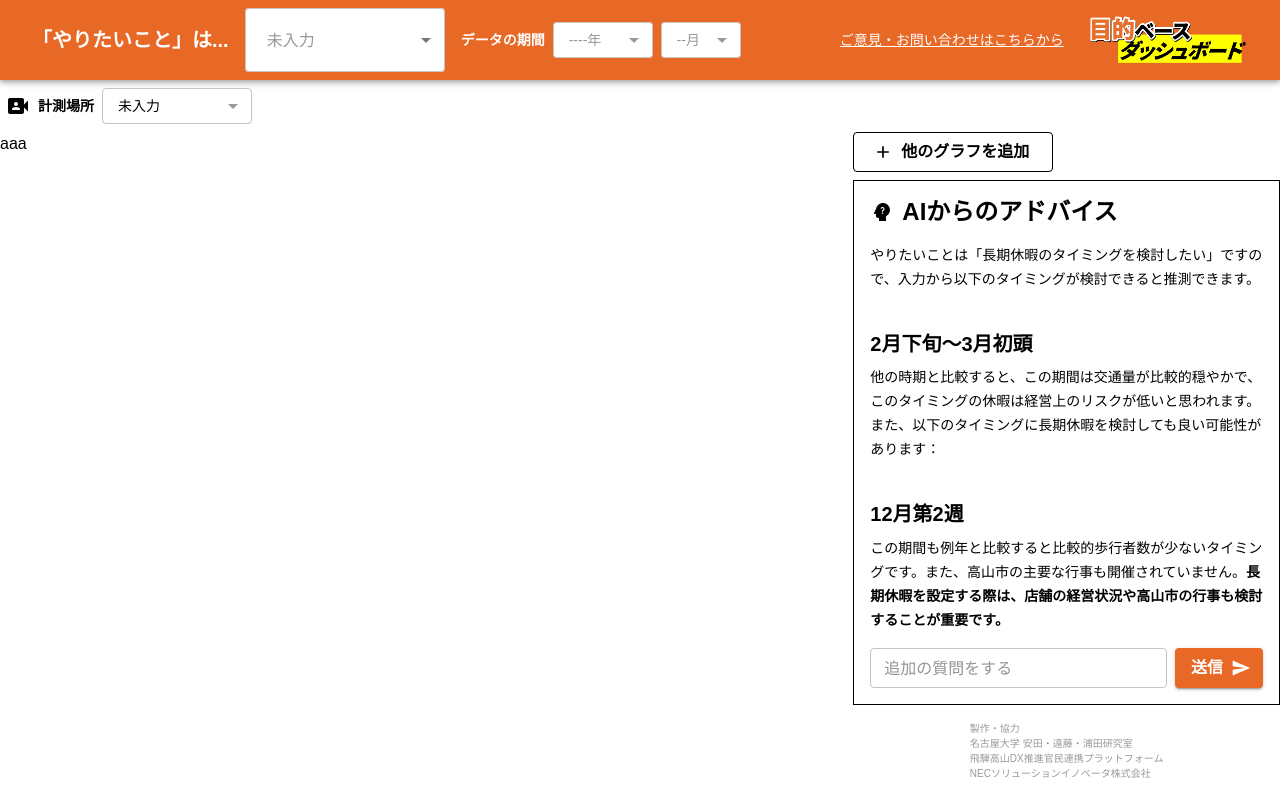
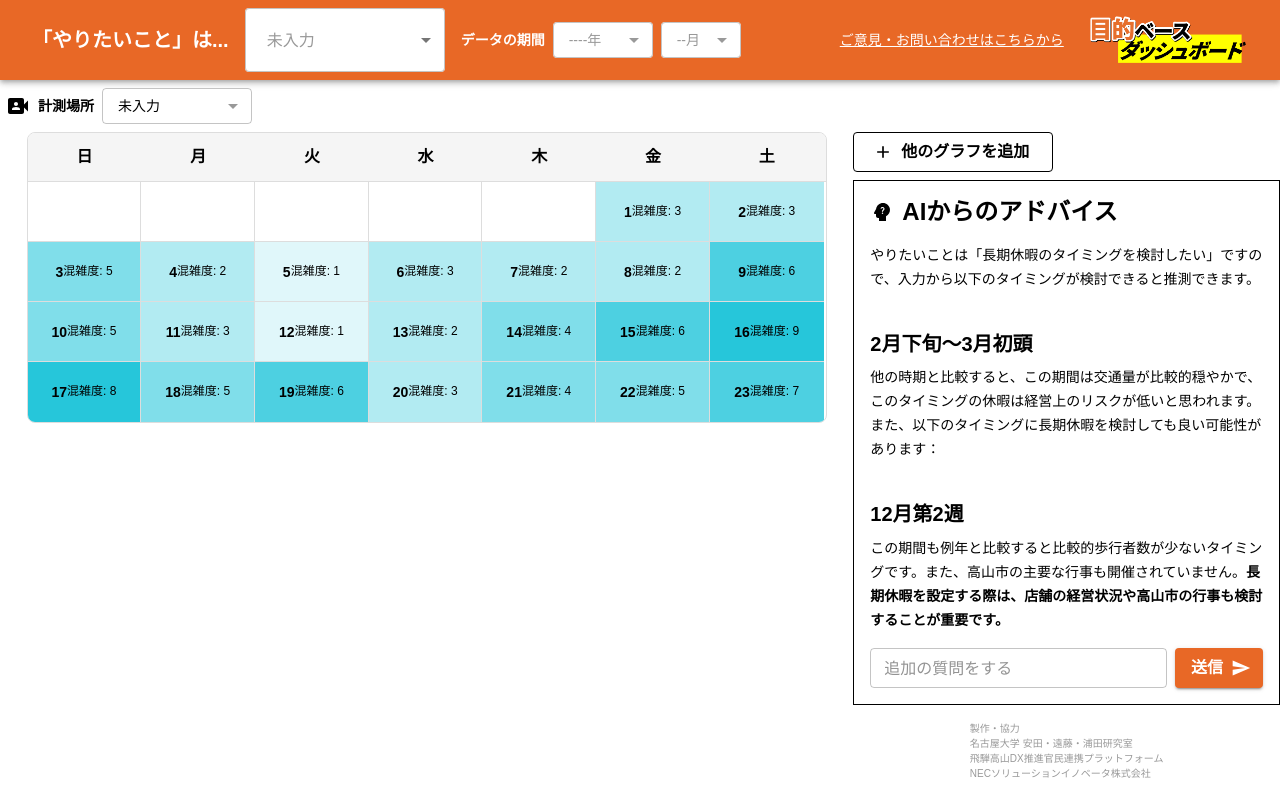
Before and after one commit to waka320/ai_cam_dashbord, a React (Create React App) app in the folder frontend/: page / in a window 1280 px wide. Built offline with nearby package versions, Linux system fonts and the light colour scheme.

Commit message:
feat/add calendar component

```diff
--- a/frontend/package.json
+++ b/frontend/package.json
@@ -7,7 +7,7 @@
     "@emotion/react": "^11.14.0",
     "@emotion/styled": "^11.14.0",
     "@mui/icons-material": "^6.4.4",
-    "@mui/material": "^6.4.4",
+    "@mui/material": "^6.4.5",
     "cra-template": "1.2.0",
     "react": "^18.2.0",
     "react-dom": "^18.2.0",
--- /dev/null
+++ b/frontend/src/components/common/Calendar.js
@@ -0,0 +1,99 @@
+import React from 'react';
+import { Box,Typography } from '@mui/material';
+import Grid2 from '@mui/material/Grid';
+
+// カレンダーのデータ
+const calendarData = [
+    [null, null, null, null, null, { date: 1, congestion: 3 }, { date: 2, congestion: 3 }],
+    [
+        { date: 3, congestion: 5 },
+        { date: 4, congestion: 2 },
+        { date: 5, congestion: 1 },
+        { date: 6, congestion: 3 },
+        { date: 7, congestion: 2 },
+        { date: 8, congestion: 2 },
+        { date: 9, congestion: 6 },
+    ],
+    [
+        { date: 10, congestion: 5 },
+        { date: 11, congestion: 3 },
+        { date: 12, congestion: 1 },
+        { date: 13, congestion: 2 },
+        { date: 14, congestion: 4 },
+        { date: 15, congestion: 6 },
+        { date: 16, congestion: 9 },
+    ],
+    [
+        { date: 17, congestion: 8 },
+        { date: 18, congestion: 5 },
+        { date: 19, congestion: 6 },
+        { date: 20, congestion: 3 },
+        { date: 21, congestion: 4 },
+        { date: 22, congestion: 5 },
+        { date: 23, congestion: 7 },
+    ],
+];
+
+
+// 混雑度に応じた背景色を取得する関数
+const getCellColor = (congestion) => {
+    if (congestion <= 1) return '#e0f7fa';
+    if (congestion <= 3) return '#b2ebf2';
+    if (congestion <= 5) return '#80deea';
+    if (congestion <= 7) return '#4dd0e1';
+    if (congestion <= 9) return '#26c6da';
+    return '#00acc1';
+};
+
+// カレンダーコンポーネント
+const CalendarHeatmap = () => {
+    const daysOfWeek = ['日', '月', '火', '水', '木', '金', '土'];
+
+    return (
+        <Box sx={{ maxWidth: '800px', margin: '0 auto', border: '1px solid #ddd', borderRadius: '8px', overflow: 'hidden' }}>
+            {/* 曜日のヘッダー */}
+            <Grid2 container sx={{ backgroundColor: '#f5f5f5', borderBottom: '1px solid #ddd' }}>
+                {daysOfWeek.map((day, index) => (
+                    <Grid2 item xs={1.71} key={index} sx={{ textAlign: 'center', padding: '10px' }}>
+                        <Typography variant="subtitle1" fontWeight="bold">
+                            {day}
+                        </Typography>
+                    </Grid2>
+                ))}
+            </Grid2>
+
+            {/* カレンダーのセル */}
+            {calendarData.map((week, rowIndex) => (
+                <Grid2 container key={rowIndex}>
+                    {week.map((cell, colIndex) => (
+                        <Grid2
+                            item
+                            xs={1.71}
+                            key={colIndex}
+                            sx={{
+                                height: '60px',
+                                display: 'flex',
+                                alignItems: 'center',
+                                justifyContent: 'center',
+                                backgroundColor: cell ? getCellColor(cell.congestion) : '#fff',
+                                borderRight: colIndex !== 6 ? '1px solid #ddd' : undefined,
+                                borderBottom: rowIndex !== calendarData.length - 1 ? '1px solid #ddd' : undefined,
+                            }}
+                        >
+                            {cell && (
+                                <>
+                                    <Typography variant="body2" fontWeight="bold">
+                                        {cell.date}
+                                    </Typography>
+                                    <Typography variant="caption">混雑度: {cell.congestion}</Typography>
+                                </>
+                            )}
+                        </Grid2>
+                    ))}
+                </Grid2>
+            ))}
+        </Box>
+    );
+};
+
+export default CalendarHeatmap;
--- a/frontend/src/components/layout/Content.js
+++ b/frontend/src/components/layout/Content.js
@@ -1,5 +1,6 @@
 import React from 'react';
 import Inputs from '../common/Inputs';
+import Calendar from '../common/Calendar';
 import AddIcon from '@mui/icons-material/Add';
 import { Box, Typography, Button, Link } from '@mui/material';
 import AISection from './AISection';
@@ -12,7 +13,7 @@ function Content() {
             <Inputs />
             <Box sx={{ display: 'flex' }}>
                 <Box sx={{ flex: 2 }}>
-                    aaa
+                    <Calendar />
                 </Box>
                 <Box
                     sx={{
```
Also changed, not shown: 1 other file (tests, documents, lock files or other folders).
